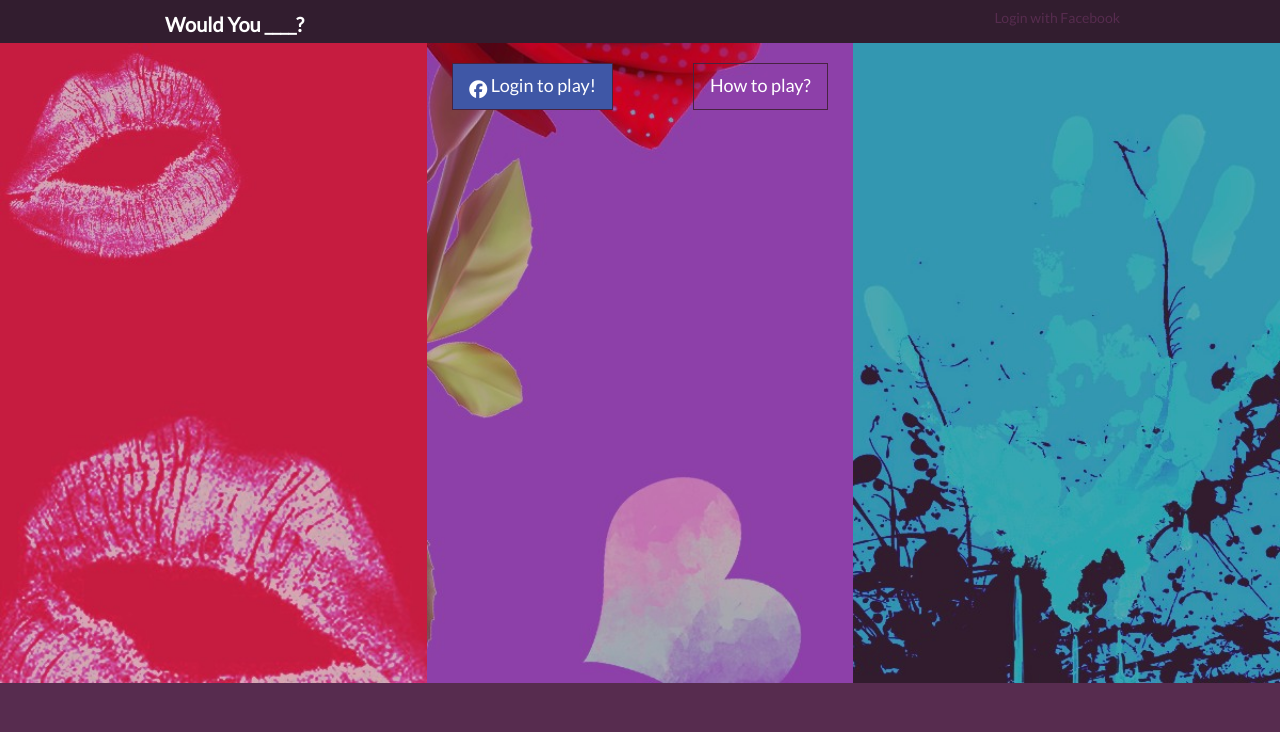
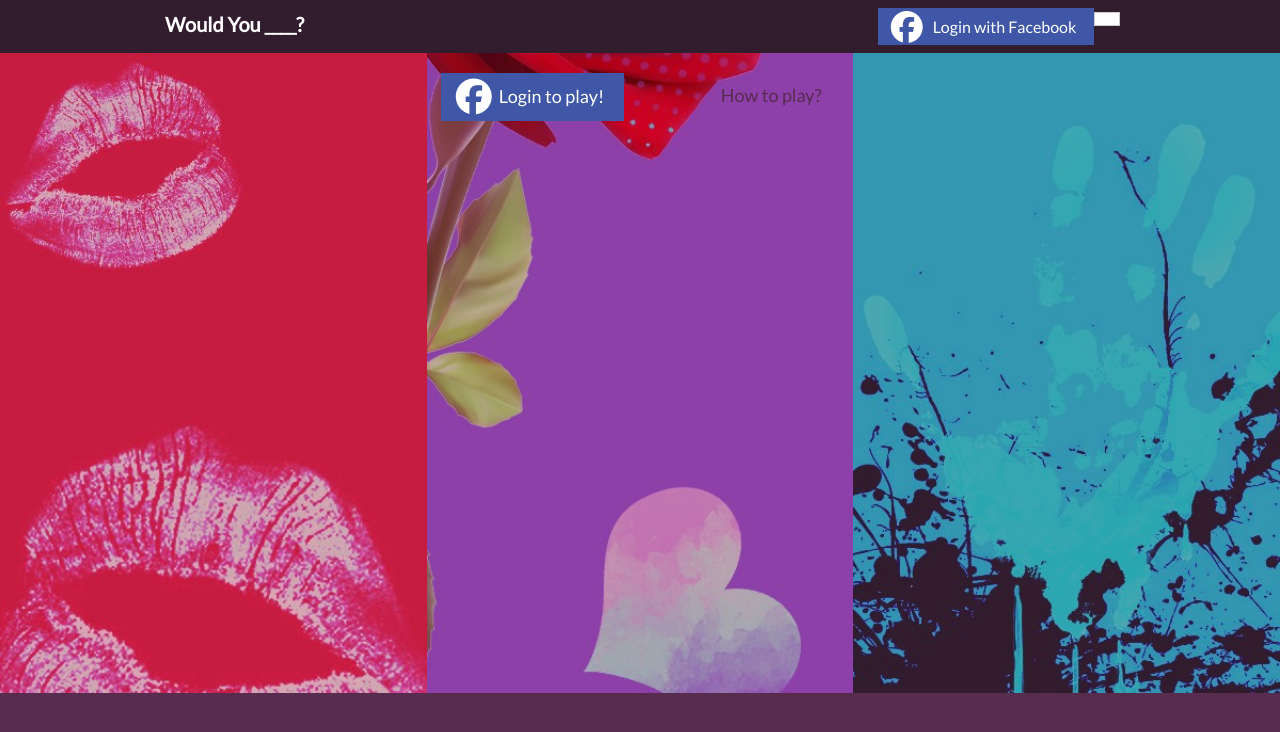
Before and after one commit to ZhangYiJiang/wouldyou, a Django app: page / in a window 1280 px wide. Shown: the top 732 px of the page. Run offline with Django 3.2, Linux system fonts and the light colour scheme; some libraries are stand-ins or nearby versions.

Commit message:
refactor out Facebook button into its own component and made it bounce

```diff
--- a/wouldyou/assets/sass/app.scss
+++ b/wouldyou/assets/sass/app.scss
@@ -6,6 +6,8 @@
 @import "layout/header";
 
 @import "components/block_ui";
+@import "components/facebook_btn";
+@import "components/bounce";
 
 @import "pages/index";
 @import "pages/onboard";
--- a/wouldyou/assets/sass/base/_variables.scss
+++ b/wouldyou/assets/sass/base/_variables.scss
@@ -11,8 +11,6 @@ $border-radius-base: 0;
 $border-radius-small: 0;
 $border-radius-large: 0;
 
-$link-hover-decoration: none;
-
 $background-gray: #ffffff;
 $highlight-purple: #572c4f;
 $navbar-color: #321d2f;
--- a/wouldyou/templates/wouldyou/game/invite.html
+++ b/wouldyou/templates/wouldyou/game/invite.html
@@ -12,8 +12,8 @@
             data-url="{% url 'app:api.invite' %}"
             {# TODO: Add a proper message #}
             data-message="Hello world"
-            class="btn btn-primary invite-btn btn-lg">
-      <i class="fa fa-facebook-official fa-lg"></i>
+            class="btn facebook-btn btn-lg">
+      <i class="fa fa-facebook-official fa-2x bounce"></i>
       Invite more Friends!</button>
   </p>
 	<p class="invite-or">or</p>
--- a/wouldyou/templates/wouldyou/layout/header.html
+++ b/wouldyou/templates/wouldyou/layout/header.html
@@ -11,8 +11,23 @@
             <a href="{% url 'app:logout' %}">Logout</a></p>
         </div>
       {% else %}
-        <a href="{% url 'social:begin' 'facebook' %}">Login with Facebook</a>
+        <a class="btn facebook-btn" href="{% url 'social:begin' 'facebook' %}">
+          <i class="fa fa-facebook-official fa-2x" aria-hidden="true"></i>
+          Login with Facebook</a>
       {% endif %}
+
+      <div class="dropdown">
+        <button class="btn btn-default" data-toggle="dropdown" role="button" aria-haspopup="true" aria-expanded="false">
+          <span class="sr-only">Toggle navigation</span>
+          <span class="icon-bar"></span>
+          <span class="icon-bar"></span>
+          <span class="icon-bar"></span>
+        </button>
+
+        <ul class="dropdown-menu">
+          <li><a href="">Logout</a></li>
+        </ul>
+      </div>
     </div>
   </div>
 </header>
--- a/wouldyou/templates/wouldyou/pages/index.html
+++ b/wouldyou/templates/wouldyou/pages/index.html
@@ -7,10 +7,12 @@
 {% block content %}
 <div class="index-header">
   <div class="header-content">
+
+
     <div class="call-to-action">
-      <a class="btn btn-primary play-btn btn-lg" href="{% url 'social:begin' 'facebook' %}">
-        <i class="fa fa-facebook-official"></i> Login to play!</a>
-      <a class="btn btn-primary rule-btn btn-lg"> How to play? </a>
+      <a class="btn facebook-btn btn-lg" href="{% url 'social:begin' 'facebook' %}">
+        <i class="fa fa-facebook-official fa-2x bounce"></i>Login to play!</a>
+      <a class="btn rule-btn btn-lg">How to play?</a>
     </div> {# /.call-to-action #}
   </div>
 
```
Also changed, not shown: wouldyou/assets/sass/components/_bounce.scss (added, +27 -0 lines), wouldyou/assets/sass/components/_facebook_btn.scss (added, +32 -0 lines), wouldyou/assets/sass/layout/_header.scss (+10 -1 lines), wouldyou/assets/sass/pages/_index.scss (+6 -6 lines), wouldyou/assets/sass/pages/_invite.scss (+2 -13 lines).
